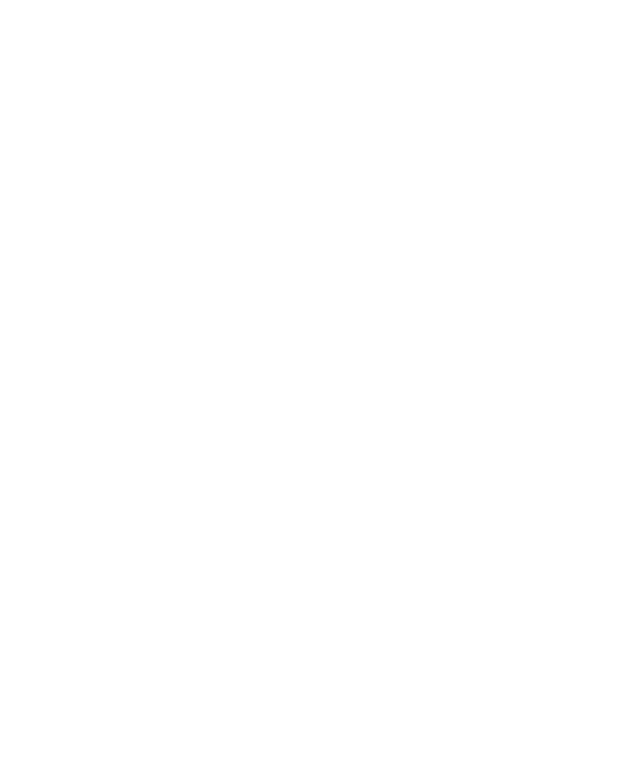
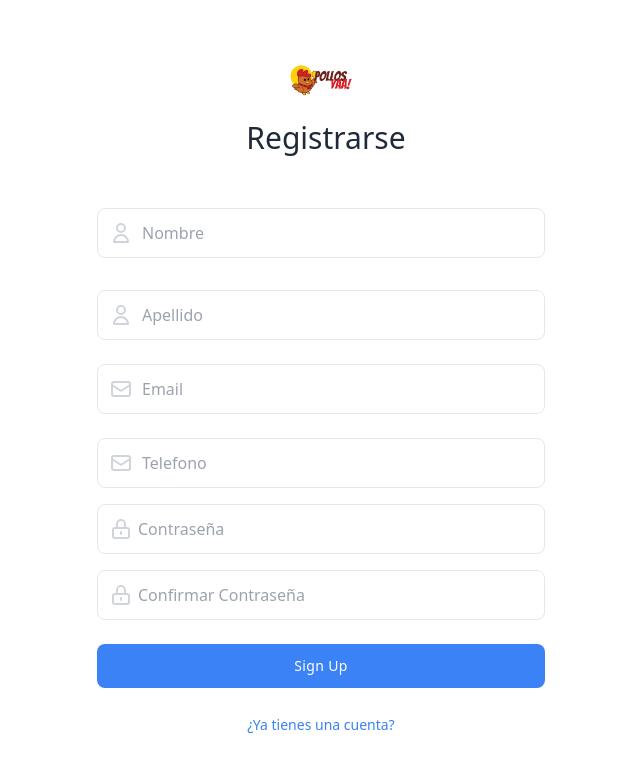
Before and after one commit to MicaBazan/AW2-TP, a website: page client/pages/crear-usuario/index.html in a window 1280 px wide. Shown: the whole page, without its empty margins (319-959 px from the left). Drawn offline with nearby package versions, Linux system fonts and the light colour scheme.

Commit message:
login y crear usuario

```diff
--- a/client/pages/crear-usuario/index.html
+++ b/client/pages/crear-usuario/index.html
@@ -0,0 +1,100 @@
+<!DOCTYPE html>
+<html lang="en">
+<head>
+    <meta charset="UTF-8">
+    <meta name="viewport" content="width=device-width, initial-scale=1.0">
+    <link rel="stylesheet" href="../../styles.css">
+    <script src="https://cdn.tailwindcss.com"></script>
+    <title>Pollos Yaa!</title>
+</head>
+<body>
+    <main>
+        <section class="bg-white dark:bg-gray-900">
+            <div class="container flex items-center justify-center min-h-screen px-6 mx-auto">
+                <form class="w-full max-w-md">
+                    <div class="flex justify-center mx-auto">
+                        <img class="w-auto h-7 sm:h-8" src="../../recursos/icon/logo.png" alt="">
+                    </div>
+
+                    <div class="flex items-center justify-center mt-6">
+                        <a href="#" class="w-1/3 pb-5 font-medium text-center text-3xl text-gray-800 capitalize dark:border-blue-400 dark:text-white">
+                            <h1>Registrarse</h1>
+                        </a>
+                    </div>
+                    <div class="relative flex items-center mt-8">
+                        <span class="absolute">
+                            <svg xmlns="http://www.w3.org/2000/svg" class="w-6 h-6 mx-3 text-gray-300 dark:text-gray-500" fill="none" viewBox="0 0 24 24" stroke="currentColor" stroke-width="2">
+                                <path stroke-linecap="round" stroke-linejoin="round" d="M16 7a4 4 0 11-8 0 4 4 0 018 0zM12 14a7 7 0 00-7 7h14a7 7 0 00-7-7z" />
+                            </svg>
+                        </span>
+
+                        <input type="text" class="block w-full py-3 text-gray-700 bg-white border rounded-lg px-11 dark:bg-gray-900 dark:text-gray-300 dark:border-gray-600 focus:border-blue-400 dark:focus:border-blue-300 focus:ring-blue-300 focus:outline-none focus:ring focus:ring-opacity-40" placeholder="Nombre" required>
+                    </div>
+
+                    <div class="relative flex items-center mt-8">
+                        <span class="absolute">
+                            <svg xmlns="http://www.w3.org/2000/svg" class="w-6 h-6 mx-3 text-gray-300 dark:text-gray-500" fill="none" viewBox="0 0 24 24" stroke="currentColor" stroke-width="2">
+                                <path stroke-linecap="round" stroke-linejoin="round" d="M16 7a4 4 0 11-8 0 4 4 0 018 0zM12 14a7 7 0 00-7 7h14a7 7 0 00-7-7z" />
+                            </svg>
+                        </span>
+
+                        <input type="text" class="block w-full py-3 text-gray-700 bg-white border rounded-lg px-11 dark:bg-gray-900 dark:text-gray-300 dark:border-gray-600 focus:border-blue-400 dark:focus:border-blue-300 focus:ring-blue-300 focus:outline-none focus:ring focus:ring-opacity-40" placeholder="Apellido" required>
+                    </div>
+
+                    <div class="relative flex items-center mt-6">
+                        <span class="absolute">
+                            <svg xmlns="http://www.w3.org/2000/svg" class="w-6 h-6 mx-3 text-gray-300 dark:text-gray-500" fill="none" viewBox="0 0 24 24" stroke="currentColor" stroke-width="2">
+                                <path stroke-linecap="round" stroke-linejoin="round" d="M3 8l7.89 5.26a2 2 0 002.22 0L21 8M5 19h14a2 2 0 002-2V7a2 2 0 00-2-2H5a2 2 0 00-2 2v10a2 2 0 002 2z" />
+                            </svg>
+                        </span>
+
+                        <input type="email" class="block w-full py-3 text-gray-700 bg-white border rounded-lg px-11 dark:bg-gray-900 dark:text-gray-300 dark:border-gray-600 focus:border-blue-400 dark:focus:border-blue-300 focus:ring-blue-300 focus:outline-none focus:ring focus:ring-opacity-40" placeholder="Email" required>
+                    </div>
+
+                    <div class="relative flex items-center mt-6">
+                        <span class="absolute">
+                            <svg xmlns="http://www.w3.org/2000/svg" class="w-6 h-6 mx-3 text-gray-300 dark:text-gray-500" fill="none" viewBox="0 0 24 24" stroke="currentColor" stroke-width="2">
+                                <path stroke-linecap="round" stroke-linejoin="round" d="M3 8l7.89 5.26a2 2 0 002.22 0L21 8M5 19h14a2 2 0 002-2V7a2 2 0 00-2-2H5a2 2 0 00-2 2v10a2 2 0 002 2z" />
+                            </svg>
+                        </span>
+
+                        <input type="number" class="block w-full py-3 text-gray-700 bg-white border rounded-lg px-11 dark:bg-gray-900 dark:text-gray-300 dark:border-gray-600 focus:border-blue-400 dark:focus:border-blue-300 focus:ring-blue-300 focus:outline-none focus:ring focus:ring-opacity-40" placeholder="Telefono" required>
+                    </div>
+
+                    <div class="relative flex items-center mt-4">
+                        <span class="absolute">
+                            <svg xmlns="http://www.w3.org/2000/svg" class="w-6 h-6 mx-3 text-gray-300 dark:text-gray-500" fill="none" viewBox="0 0 24 24" stroke="currentColor" stroke-width="2">
+                                <path stroke-linecap="round" stroke-linejoin="round" d="M12 15v2m-6 4h12a2 2 0 002-2v-6a2 2 0 00-2-2H6a2 2 0 00-2 2v6a2 2 0 002 2zm10-10V7a4 4 0 00-8 0v4h8z" />
+                            </svg>
+                        </span>
+
+                        <input type="password" class="block w-full px-10 py-3 text-gray-700 bg-white border rounded-lg dark:bg-gray-900 dark:text-gray-300 dark:border-gray-600 focus:border-blue-400 dark:focus:border-blue-300 focus:ring-blue-300 focus:outline-none focus:ring focus:ring-opacity-40" placeholder="Contraseña" required>
+                    </div>
+
+                    <div class="relative flex items-center mt-4">
+                        <span class="absolute">
+                            <svg xmlns="http://www.w3.org/2000/svg" class="w-6 h-6 mx-3 text-gray-300 dark:text-gray-500" fill="none" viewBox="0 0 24 24" stroke="currentColor" stroke-width="2">
+                                <path stroke-linecap="round" stroke-linejoin="round" d="M12 15v2m-6 4h12a2 2 0 002-2v-6a2 2 0 00-2-2H6a2 2 0 00-2 2v6a2 2 0 002 2zm10-10V7a4 4 0 00-8 0v4h8z" />
+                            </svg>
+                        </span>
+
+                        <input type="password" class="block w-full px-10 py-3 text-gray-700 bg-white border rounded-lg dark:bg-gray-900 dark:text-gray-300 dark:border-gray-600 focus:border-blue-400 dark:focus:border-blue-300 focus:ring-blue-300 focus:outline-none focus:ring focus:ring-opacity-40" placeholder="Confirmar Contraseña" required>
+                    </div>
+
+                    <div class="mt-6">
+                        <button class="w-full px-6 py-3 text-sm font-medium tracking-wide text-white capitalize transition-colors duration-300 transform bg-blue-500 rounded-lg hover:bg-blue-400 focus:outline-none focus:ring focus:ring-blue-300 focus:ring-opacity-50">
+                            Sign Up
+                        </button>
+
+                        <div class="mt-6 text-center ">
+                            <a href="../../index.html" class="text-sm text-blue-500 hover:underline dark:text-blue-400">
+                                ¿Ya tienes una cuenta?
+                            </a>
+                        </div>
+                    </div>
+                </form>
+            </div>
+        </section>
+    </main>
+</body>
+</html>
```
Also changed, not shown: client/index.html (+47 -4 lines), client/pages/admin/index.html (added), client/pages/cart/carrito.controller.js (added), client/pages/cart/index.html (added), client/pages/productos/productos.controller.js (added).
